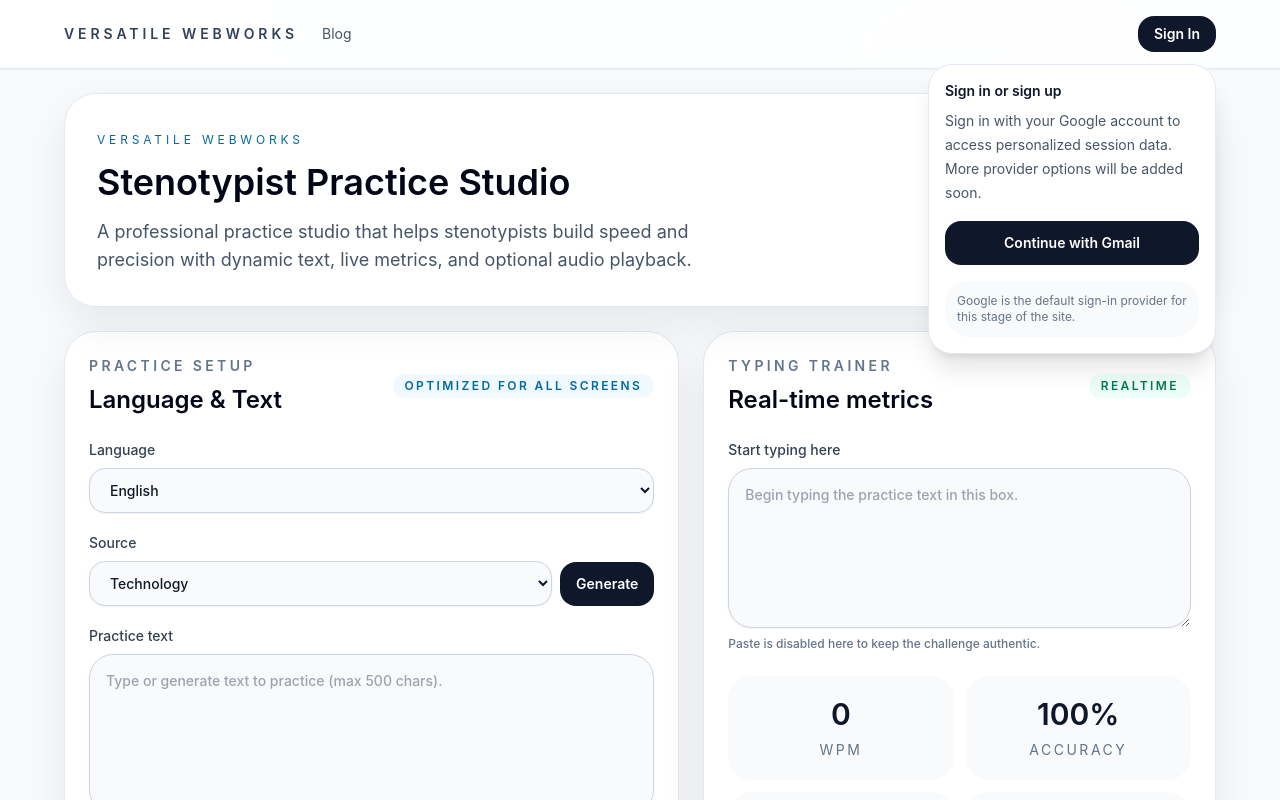
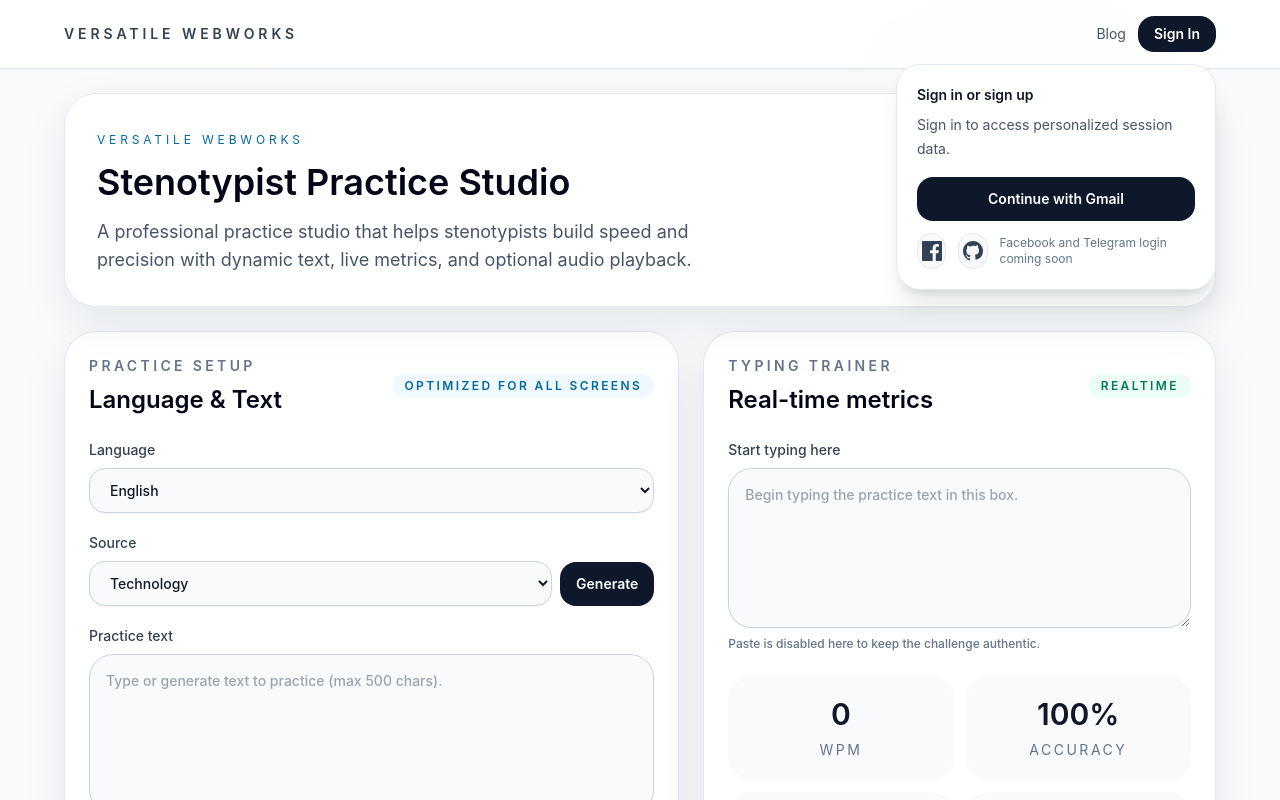
Before and after one commit to versatilewebworks/versatilewebworks.github.io, a Next.js app: page /stenotypist in a window 1280 px wide. Both pictures are taken after a click on the button "Sign In". Shown: the top 800 px of the page. Built offline with nearby package versions, Linux system fonts and the light colour scheme; no server answers.

Commit message:
Login popup update

```diff
--- a/components/AuthHeader.tsx
+++ b/components/AuthHeader.tsx
@@ -1,7 +1,7 @@
 'use client';
 
 import Link from 'next/link';
-import { useEffect, useState } from 'react';
+import { useEffect, useRef, useState } from 'react';
 import { signInWithPopup, signOut, onAuthStateChanged, type User } from 'firebase/auth';
 import { getFirebaseAuth, googleProvider } from '../lib/firebase';
 
@@ -9,6 +9,7 @@ export default function AuthHeader() {
   const [user, setUser] = useState<User | null>(null);
   const [loading, setLoading] = useState(false);
   const [menuOpen, setMenuOpen] = useState(false);
+  const menuRef = useRef<HTMLDivElement | null>(null);
 
   useEffect(() => {
     const auth = getFirebaseAuth();
@@ -24,6 +25,19 @@ export default function AuthHeader() {
     });
 
     return unsubscribe;
+  }, []);
+
+  useEffect(() => {
+    const handleOutsideClick = (event: MouseEvent) => {
+      if (menuRef.current && !menuRef.current.contains(event.target as Node)) {
+        setMenuOpen(false);
+      }
+    };
+
+    document.addEventListener('mousedown', handleOutsideClick);
+    return () => {
+      document.removeEventListener('mousedown', handleOutsideClick);
+    };
   }, []);
 
   const handleSignIn = async () => {
@@ -64,18 +78,17 @@ export default function AuthHeader() {
   return (
     <header className="sticky top-0 z-50 border-b border-slate-200 bg-white/95 px-4 py-4 backdrop-blur-sm shadow-sm sm:px-6 lg:px-8">
       <div className="mx-auto flex max-w-6xl flex-col gap-3 sm:flex-row sm:items-center sm:justify-between">
-        <div className="flex flex-wrap items-center gap-6">
-          <Link href="/" className="text-sm font-semibold uppercase tracking-[0.28em] text-slate-700 transition hover:text-slate-900">
-            Versatile WebWorks
-          </Link>
+        <Link href="/" className="text-sm font-semibold uppercase tracking-[0.28em] text-slate-700 transition hover:text-slate-900">
+          Versatile WebWorks
+        </Link>
+
+        <div className="relative flex flex-wrap items-center gap-3">
           <Link href="/blog" className="text-sm text-slate-600 transition hover:text-slate-900">
             Blog
           </Link>
-        </div>
 
-        <div className="relative flex flex-wrap items-center gap-3">
           {user ? (
-            <span className="text-sm text-slate-600">Signed in as {user.displayName ?? user.email}</span>
+            <span className="hidden text-sm text-slate-600 sm:block">Signed in as {user.displayName ?? user.email}</span>
           ) : null}
 
           {user ? (
@@ -88,7 +101,7 @@ export default function AuthHeader() {
               Sign Out
             </button>
           ) : (
-            <div className="relative">
+            <div className="relative" ref={menuRef}>
               <button
                 type="button"
                 onClick={() => setMenuOpen((open) => !open)}
@@ -100,10 +113,10 @@ export default function AuthHeader() {
               </button>
 
               {menuOpen ? (
-                <div className="absolute right-0 z-50 mt-3 w-72 rounded-3xl border border-slate-200 bg-white p-4 shadow-xl">
+                <div className="absolute right-0 z-50 mt-3 w-80 rounded-3xl border border-slate-200 bg-white p-5 shadow-xl">
                   <p className="text-sm font-semibold text-slate-900">Sign in or sign up</p>
                   <p className="mt-2 text-sm leading-6 text-slate-600">
-                    Sign in with your Google account to access personalized session data. More provider options will be added soon.
+                    Sign in to access personalized session data.
                   </p>
                   <button
                     type="button"
@@ -113,8 +126,18 @@ export default function AuthHeader() {
                   >
                     Continue with Gmail
                   </button>
-                  <div className="mt-4 rounded-3xl bg-slate-50 p-3 text-xs text-slate-500">
-                    Google is the default sign-in provider for this stage of the site.
+                  <div className="mt-3 flex items-center justify-center gap-3 text-slate-500">
+                    <span className="flex h-9 w-9 items-center justify-center rounded-2xl border border-slate-200 bg-slate-50 text-slate-700">
+                      <svg viewBox="0 0 24 24" className="h-5 w-5" fill="currentColor" aria-hidden="true">
+                        <path d="M22.675 0h-21.35C.597 0 0 .597 0 1.333v21.334C0 23.403.597 24 1.325 24H12.82v-9.294H9.692V11.08h3.128V8.41c0-3.1 1.893-4.788 4.658-4.788 1.325 0 2.464.099 2.795.143v3.24l-1.918.001c-1.504 0-1.795.715-1.795 1.763v2.312h3.587l-.467 3.626h-3.12V24h6.116C23.403 24 24 23.403 24 22.667V1.333C24 .597 23.403 0 22.675 0z" />
+                      </svg>
+                    </span>
+                    <span className="flex h-9 w-9 items-center justify-center rounded-2xl border border-slate-200 bg-slate-50 text-slate-700">
+                      <svg viewBox="0 0 24 24" className="h-5 w-5" fill="currentColor" aria-hidden="true">
+                        <path d="M12 0C5.371 0 0 5.373 0 12c0 5.127 3.163 9.497 7.675 11.244.56.104.765-.243.765-.54 0-.267-.01-1.154-.016-2.087-3.123.68-3.783-1.5-3.783-1.5-.51-1.294-1.246-1.639-1.246-1.639-1.018-.697.078-.683.078-.683 1.126.08 1.72 1.157 1.72 1.157 1.001 1.715 2.626 1.22 3.266.933.103-.73.392-1.22.713-1.5-2.494-.284-5.115-1.247-5.115-5.55 0-1.225.438-2.227 1.157-3.012-.116-.286-.502-1.435.11-2.99 0 0 .944-.303 3.096 1.153A10.8 10.8 0 0 1 12 5.84c.958.004 1.923.13 2.828.38 2.149-1.456 3.09-1.153 3.09-1.153.613 1.555.227 2.704.112 2.99.72.785 1.157 1.787 1.157 3.012 0 4.314-2.625 5.262-5.126 5.54.403.347.76 1.032.76 2.081 0 1.503-.014 2.716-.014 3.088 0 .3.203.648.772.538C20.84 21.495 24 17.127 24 12c0-6.627-5.373-12-12-12z" />
+                      </svg>
+                    </span>
+                    <span className="text-xs text-slate-500">Facebook and Telegram login coming soon</span>
                   </div>
                 </div>
               ) : null}
```
